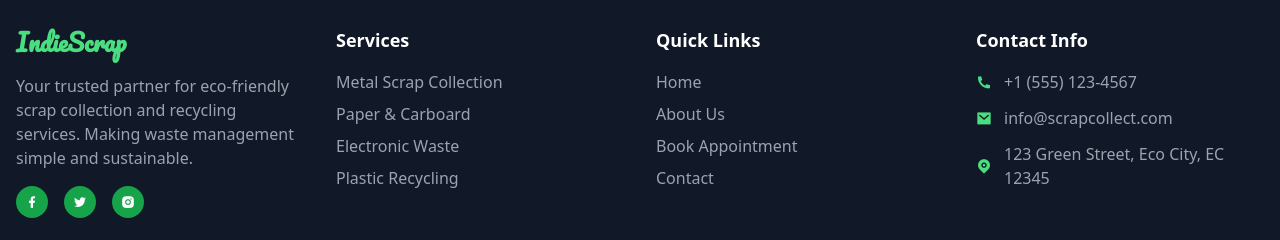
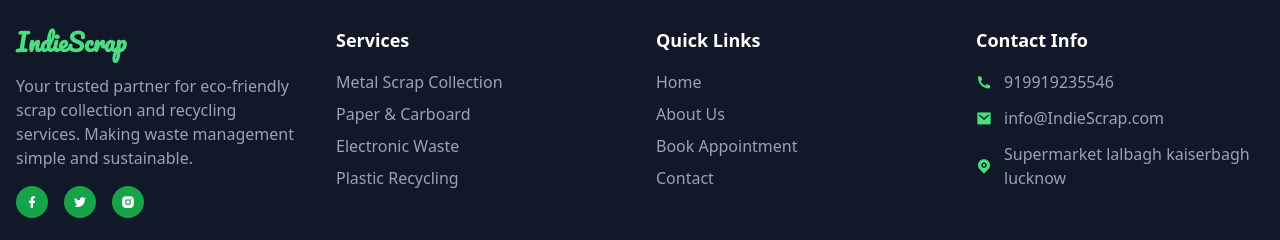
Before and after one commit to harsh-github1234/indiescrapp, a Next.js app: page / in a window 1280 px wide. Shown: the part 3218-3458 px from the top of the page. Built offline with nearby package versions, Linux system fonts and the light colour scheme; some icons are missing.

Commit message:
updated footer text

```diff
--- a/components/Footer.tsx
+++ b/components/Footer.tsx
@@ -8,7 +8,7 @@ export default function Footer() {
       <div className="container mx-auto px-4">
         <div className="grid grid-cols-1 md:grid-cols-4 gap-8">
           <div>
-            <h3 className="text-2xl font-bold text-green-400 mb-4" style={{fontFamily: 'Pacifico, serif'}}>
+            <h3 className="text-2xl font-bold text-green-400 mb-4" style={{ fontFamily: 'Pacifico, serif' }}>
               IndieScrap
             </h3>
             <p className="text-gray-400 mb-4">
@@ -52,15 +52,15 @@ export default function Footer() {
             <div className="space-y-3">
               <div className="flex items-center">
                 <i className="ri-phone-fill text-green-400 mr-3"></i>
-                <span className="text-gray-400">+1 (555) 123-4567</span>
+                <span className="text-gray-400"> 919919235546</span>
               </div>
               <div className="flex items-center">
                 <i className="ri-mail-fill text-green-400 mr-3"></i>
-                <span className="text-gray-400">info@scrapcollect.com</span>
+                <span className="text-gray-400">info@IndieScrap.com</span>
               </div>
               <div className="flex items-center">
                 <i className="ri-map-pin-fill text-green-400 mr-3"></i>
-                <span className="text-gray-400">123 Green Street, Eco City, EC 12345</span>
+                <span className="text-gray-400">Supermarket lalbagh kaiserbagh lucknow  </span>
               </div>
             </div>
           </div>
```
